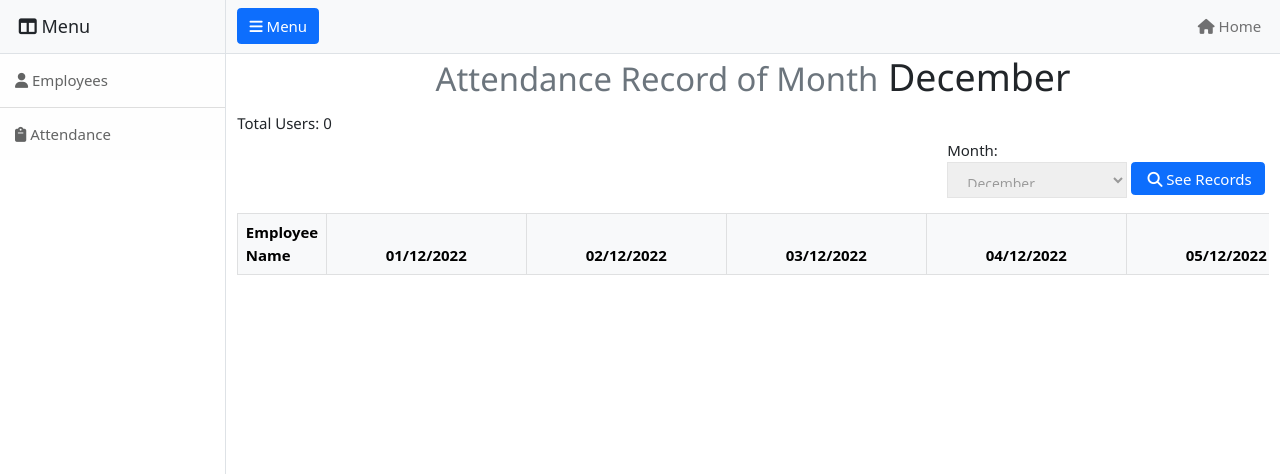
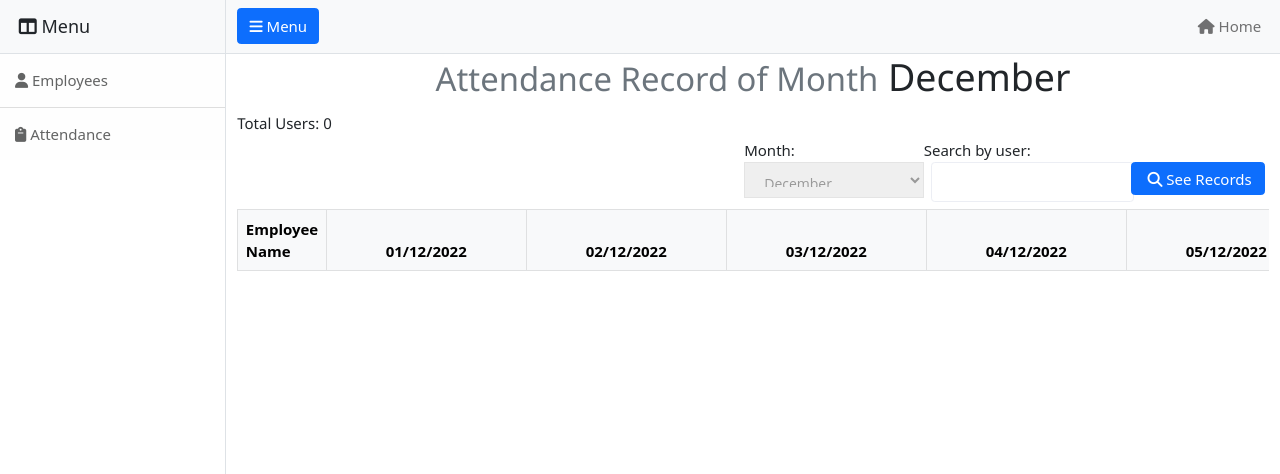
Before and after one commit to amanpreet5911/Attendance-System-Raspberry-pi, a Django app: page /attendance/ in a window 1280 px wide. Shown: the top 474 px of the page. Run offline with Django 4.2, Linux system fonts and the light colour scheme; lists and menus that the app fills with data are empty; some libraries are stand-ins or nearby versions.

Commit message:
Disabled butn onclick,

```diff
--- a/AttendanceSystem/settings.py
+++ b/AttendanceSystem/settings.py
@@ -95,6 +95,9 @@ DATABASES = {
     }
 }
 
+
+# AUTH_USER_MODEL = 'checkAttendance.User'
+
 # Password validation
 # https://docs.djangoproject.com/en/4.1/ref/settings/#auth-password-validators
 
--- a/checkAttendance/forms.py
+++ b/checkAttendance/forms.py
@@ -15,6 +15,8 @@ class MonthlyAttendance(forms.Form):
                                                       (10, 'October'),
                                                       (11, 'November'),
                                                       (12, 'December'),))
+    Search_by_user = forms.CharField(required=False, widget=forms.TextInput(
+        attrs={'class': "form-control mx-2"}))
 
     def __init__(self, request, *args, **kwargs):
         super(MonthlyAttendance, self).__init__(*args, **kwargs)
--- a/checkAttendance/templatetags/attendance_extras.py
+++ b/checkAttendance/templatetags/attendance_extras.py
@@ -13,6 +13,9 @@ def get_monthly_attendance(user):
 @register.filter(name='gmd')
 def get_attendance(user,date):
     a =  Attendance.objects.filter(user=user,attendance__date=date).values_list('attendance',flat=True)
+    # query = Attendance.objects.filter(
+    #     user=user, attendance__date=date).values_list('attendance', flat=True).query
+    # print(query)
     if a:
         if a.count() > 1:
             l = ''
--- a/checkAttendance/views.py
+++ b/checkAttendance/views.py
@@ -3,12 +3,15 @@ import calendar
 from datetime import date
 from django.contrib.auth.models import User
 from .forms import MonthlyAttendance
-
+from django.core.paginator import Paginator
+from django.db import connection
+from .models import Profile
 # Create your views here.
 
 
 def base(request):
     return redirect('Home')
+
 
 def Home(request):
     return render(request, 'base.html')
@@ -16,27 +19,51 @@ def Home(request):
 
 def Users(request):
     users = User.objects.all()
+    paginator = Paginator(users, 10)
+
+    page_number = request.GET.get('page')
+    page_obj = paginator.get_page(page_number)
     context = {
-        'users': users,
-
+        'users': users.order_by('date_joined'),
+        'page_obj': page_obj,
     }
-
     return render(request, 'users.html', context)
 
 
 def AttendanceViewfunc(request):
+    search = False
+    users = request.GET.get('Search_by_user')
+    if users is not None:
+        users = User.objects.filter(
+            username__icontains=request.GET['Search_by_user'])
+        search = True
+    else:
+        users = User.objects.all()
+        # tusers = Profile.objects.raw('select * from users')
+        # with connection.cursor() as cursor:
+        #     cursor.execute("select * from users")
+        #     users = cursor.fetchall()
+        #     print(users)
+        # list(row)
+        # print(row)
+
+    paginator = Paginator(users, 10)
+    page_number = request.GET.get('page')
+    page_obj = paginator.get_page(page_number)
+
     month = request.GET.get('month', date.today().month)
     year = date.today().year
     form = MonthlyAttendance(request=request)
-    users = User.objects.all()
     num_days = calendar.monthrange(date.today().year, int(month))[1]
     days = [date(year, int(month), day) for day in range(1, num_days+1)]
     context = {
-        'users': users,
+        # 'users': users.order_by('date_joined'),
+        'page_obj': page_obj,
         'users_count': users.count(),
         'days_list': days,
         'month': calendar.month_name[int(month)],
         'form': form,
+        'search': search,
     }
     return render(request, 'attendancefunc.html', context)
 
--- a/templates/attendancefunc.html
+++ b/templates/attendancefunc.html
@@ -4,9 +4,14 @@
 <blockquote class='blockqoute'>
 <h1 class='text-center'><small class="display text-muted">Attendance Record of Month</small> {{month}}</h1>
 </blockquote>
+{% if search %}
+<h6>Total Search Results: {{users_count}}</h6>
+
+{% else %}
 <h6>Total Users: {{users_count}}</h6>
-<form class="d-flex justify-content-end" action="" method="get">
-{{form.as_p}}
+{% endif %}
+<form class="d-flex justify-content-end mb-2" action="" method="get">
+{{form.as_div}}
 <button class="mt-4 mx-1 btn btn-primary" style="width: 134.5px;height: 33.25px;" type="Submit"><i class="fas fa-duotone fa-magnifying-glass mx-1"></i>See Records</button>
 
 </form>
@@ -23,7 +28,7 @@
     </tr>
   </thead>
   <tbody>
-    {% for user in users %}
+    {% for user in page_obj %}
     <tr>
       <th  class ='text-center text-capitalize' name="{{user}}" scope="row"><a href="{% url 'User-Attendance' user.id %}">{{user}}</a></th>
       {% for date in days_list  %}
@@ -34,6 +39,25 @@
     {% endfor %}
   </tbody>
 </table>
+<div class="pagination w3-center">
+    <span class="step-links">
+        {% if page_obj.has_previous %}
+            <a href="?page=1" class='w3-button'>&laquo; first</a>
+        <span class="current">
+            Page {{ page_obj.number }} of {{ page_obj.paginator.num_pages }}.
+        </span>
+            <a href="?page={{ page_obj.previous_page_number }}" class='w3-button'>previous</a>
+        {% endif %}
 
+
+        {% if page_obj.has_next %}
+            <a href="?page={{ page_obj.next_page_number }}" class='w3-button'>next</a>
+        <span class="current">
+            Page {{ page_obj.number }} of {{ page_obj.paginator.num_pages }}.
+        </span>
+            <a href="?page={{ page_obj.paginator.num_pages }}" class='w3-button' >last &raquo;</a>
+        {% endif %}
+    </span>
+</div>
 </div>
 {% endblock content %}
--- a/templates/base.html
+++ b/templates/base.html
@@ -27,8 +27,8 @@
             <div class="border-end bg-white" id="sidebar-wrapper">
                 <div class="sidebar-heading border-bottom bg-light"><i class="fas fa-light fa-table-columns"></i> Menu</div>
                 <div class="list-group list-group-flush">
-                    <a class="list-group-item list-group-item-action list-group-item-light p-3 " href="{% url 'Users'  %}"><i class="fas fa-duotone fa-user"></i> Employees</a>
-                    <a class="list-group-item list-group-item-action list-group-item-light p-3" href="{% url 'Attendance'  %}"><i class="fas fa-duotone fa-clipboard"></i> Attendance</a>
+                    <a class="list-group-item list-group-item-action list-group-item-light p-3 " id="employee_btn" onclick="return handleEmployee();" href="{% url 'Users'  %}"><i class="fas fa-duotone fa-user"></i> Employees</a>
+                    <a class="list-group-item list-group-item-action list-group-item-light p-3" id="attendance_btn" onclick="return handleAttendance();" href="{% url 'Attendance'  %}"><i class="fas fa-duotone fa-clipboard"></i> Attendance</a>
                 </div>
             </div>
             <!-- Page content wrapper-->
@@ -64,5 +64,18 @@
         <script src="https://code.jquery.com/jquery-3.6.1.min.js" integrity="sha256-o88AwQnZB+VDvE9tvIXrMQaPlFFSUTR+nldQm1LuPXQ=" crossorigin="anonymous"></script>
         <script src="https://ajax.googleapis.com/ajax/libs/jquery/3.4.0/jquery.min.js"></script>
         <script src="{% static 'js/scripts.js' %}"></script>
+
+        <script>
+            function handleEmployee(){
+                document.getElementById("employee_btn").classList.add('disabled');
+                return true
+            }
+
+            function handleAttendance(){
+                document.getElementById("attendance_btn").classList.add('disabled');
+                return true
+            }
+
+        </script>
     </body>
 </html>
```
Also changed, not shown: checkAttendance/models.py (+21 -4 lines), templates/users.html (+22 -2 lines), 1 other file.
